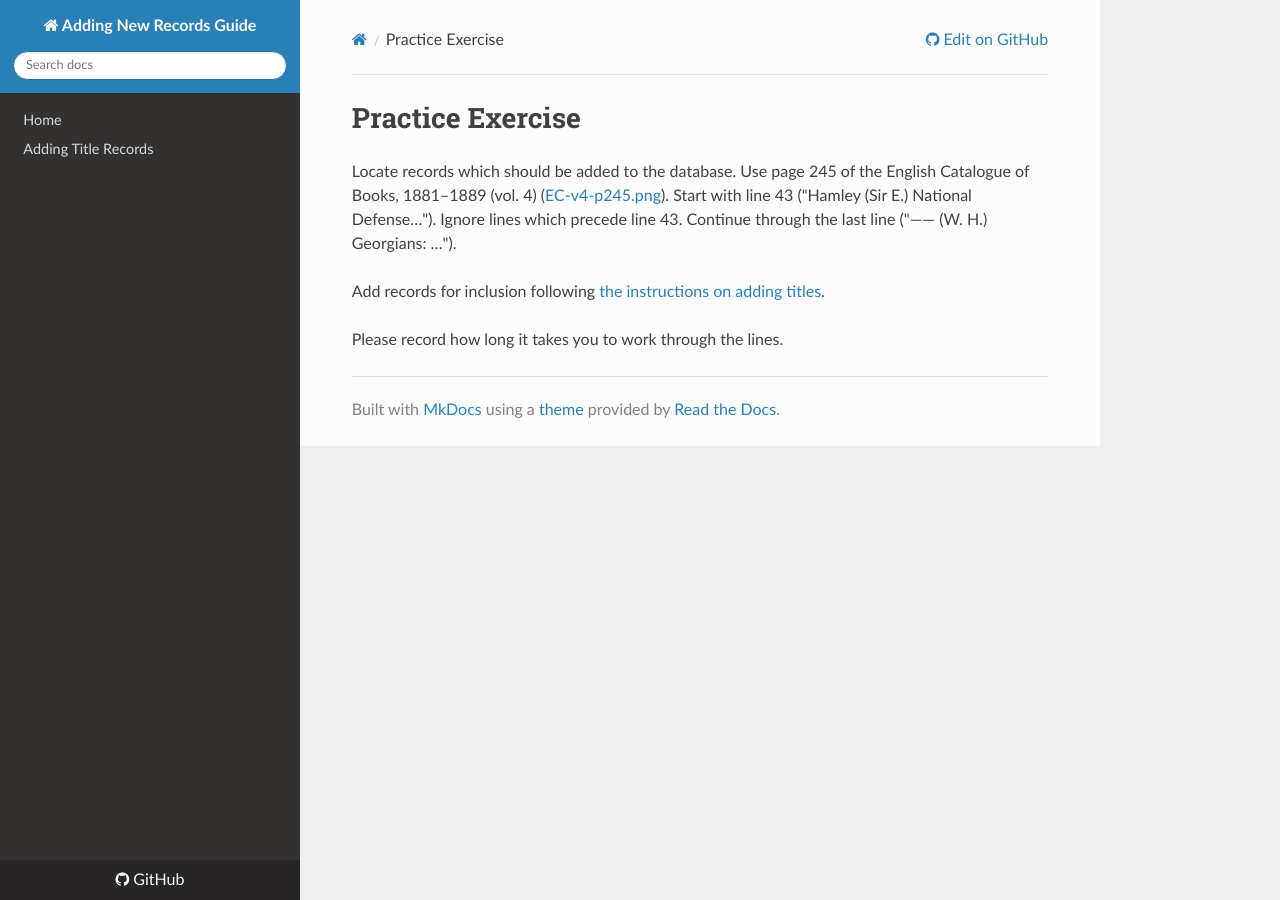
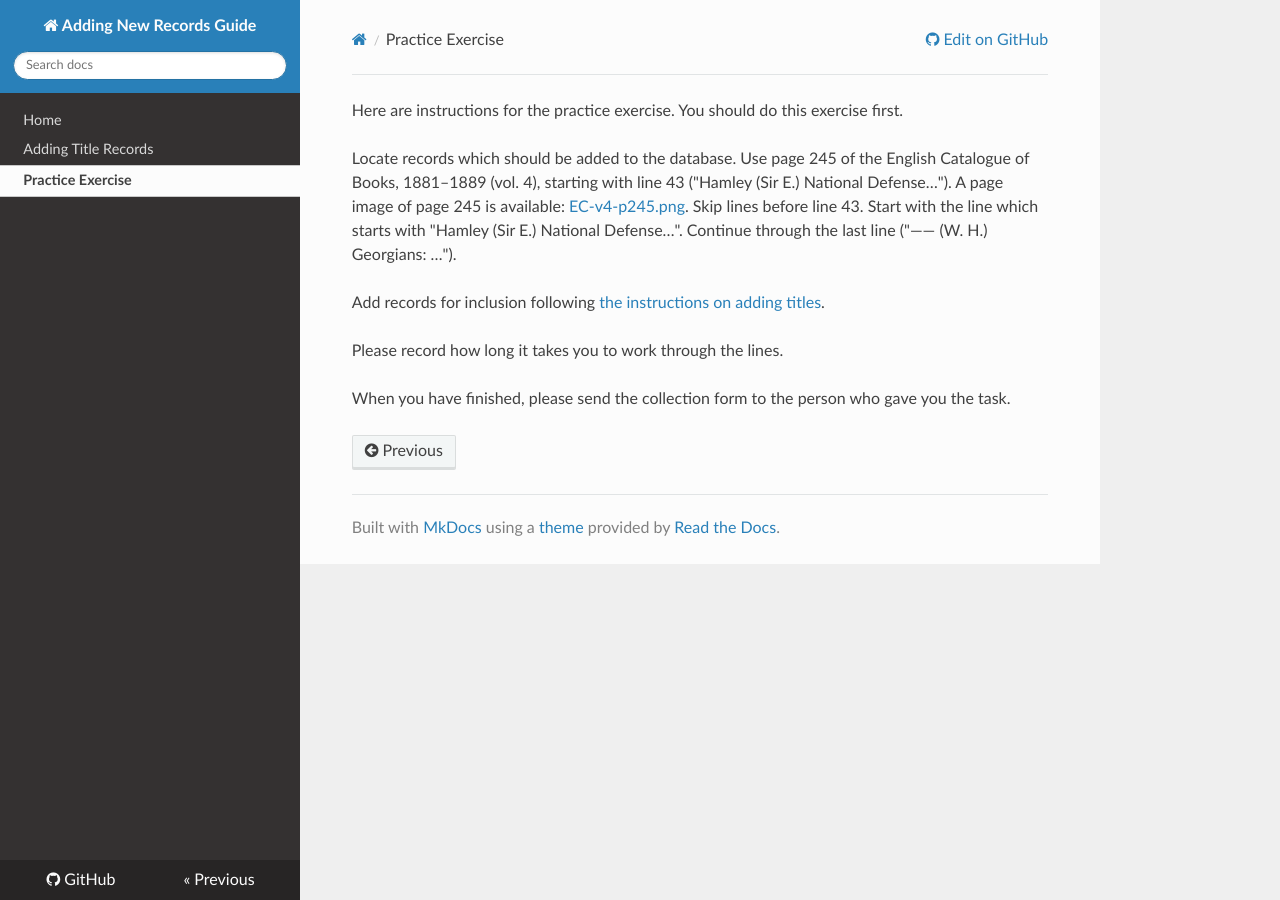
Before and after one commit to ge1789/docs-adding-new-records, an MkDocs documentation site: the page built from docs/practice-exercise-instructions.md, in a window 1280 px wide. Built offline with MkDocs 1.6.1, drawn with Linux system fonts in a browser that asks for light colours; nearby versions of some CDN libraries.

Commit message:
feat: Improve site

```diff
--- a/docs/practice-exercise-instructions.md
+++ b/docs/practice-exercise-instructions.md
@@ -1,11 +1,13 @@
-# Practice Exercise
+Here are instructions for the practice exercise. You should do this exercise first.
 
 Locate records which should be added to the database.
-Use page 245 of the English Catalogue of Books, 1881–1889 (vol. 4) ([EC-v4-p245.png](EC-v4-p245.png)).
-Start with line 43 ("Hamley (Sir E.) National Defense…").
-Ignore lines which precede line 43.
+Use page 245 of the English Catalogue of Books, 1881–1889 (vol. 4), starting with line 43 ("Hamley (Sir E.) National Defense…").
+A page image of page 245 is available: [EC-v4-p245.png](EC-v4-p245.png).
+Skip lines before line 43. Start with the line which starts with "Hamley (Sir E.) National Defense…".
 Continue through the last line ("—— (W. H.) Georgians: …").
 
 Add records for inclusion following [the instructions on adding titles](adding-title-records.md).
 
 Please record how long it takes you to work through the lines.
+
+When you have finished, please send the collection form to the person who gave you the task.
--- a/mkdocs.yml
+++ b/mkdocs.yml
@@ -3,4 +3,5 @@ theme: readthedocs
 nav:
   - Home: index.md
   - Adding Title Records: adding-title-records.md
+  - Practice Exercise: practice-exercise-instructions.md
 repo_url: https://github.com/ge1789/docs-adding-new-records
```
Also changed, not shown: docs/adding-title-records.md (+3 -1 lines), docs/index.md (+4 -0 lines).
